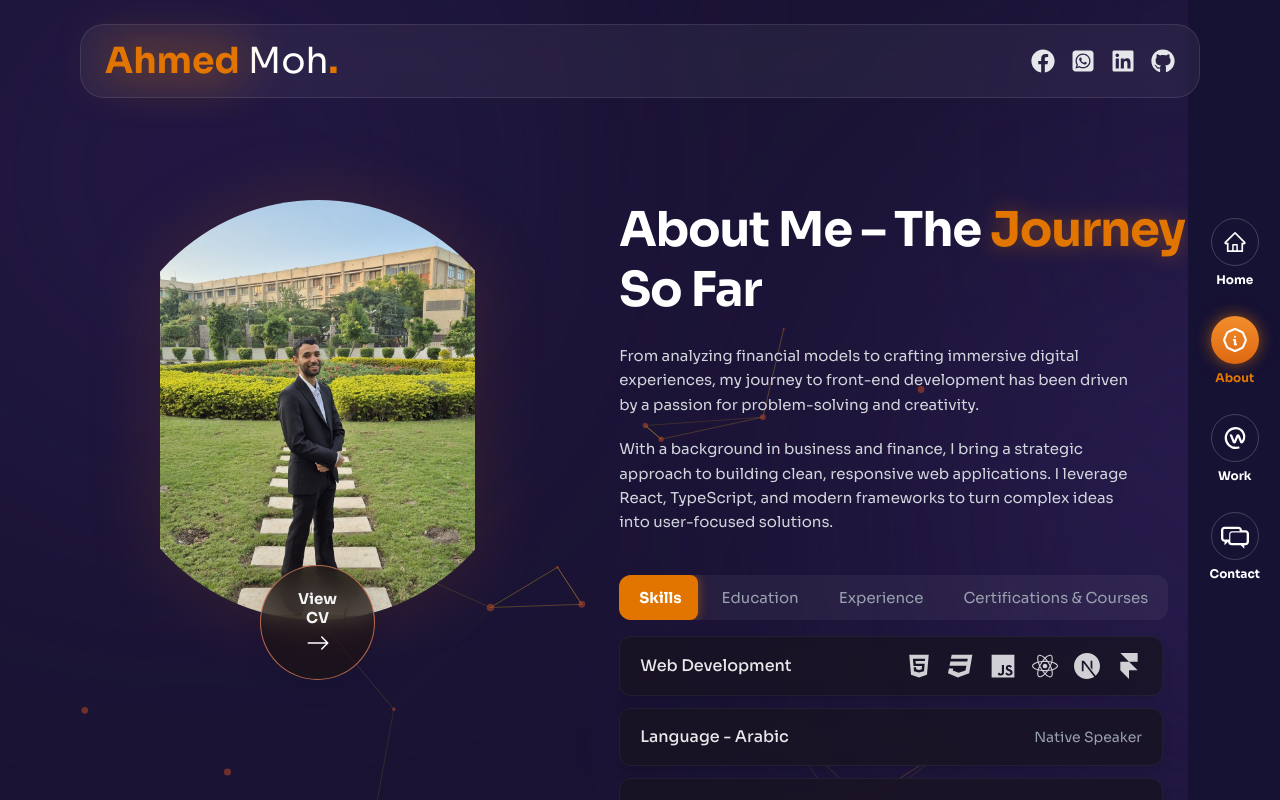
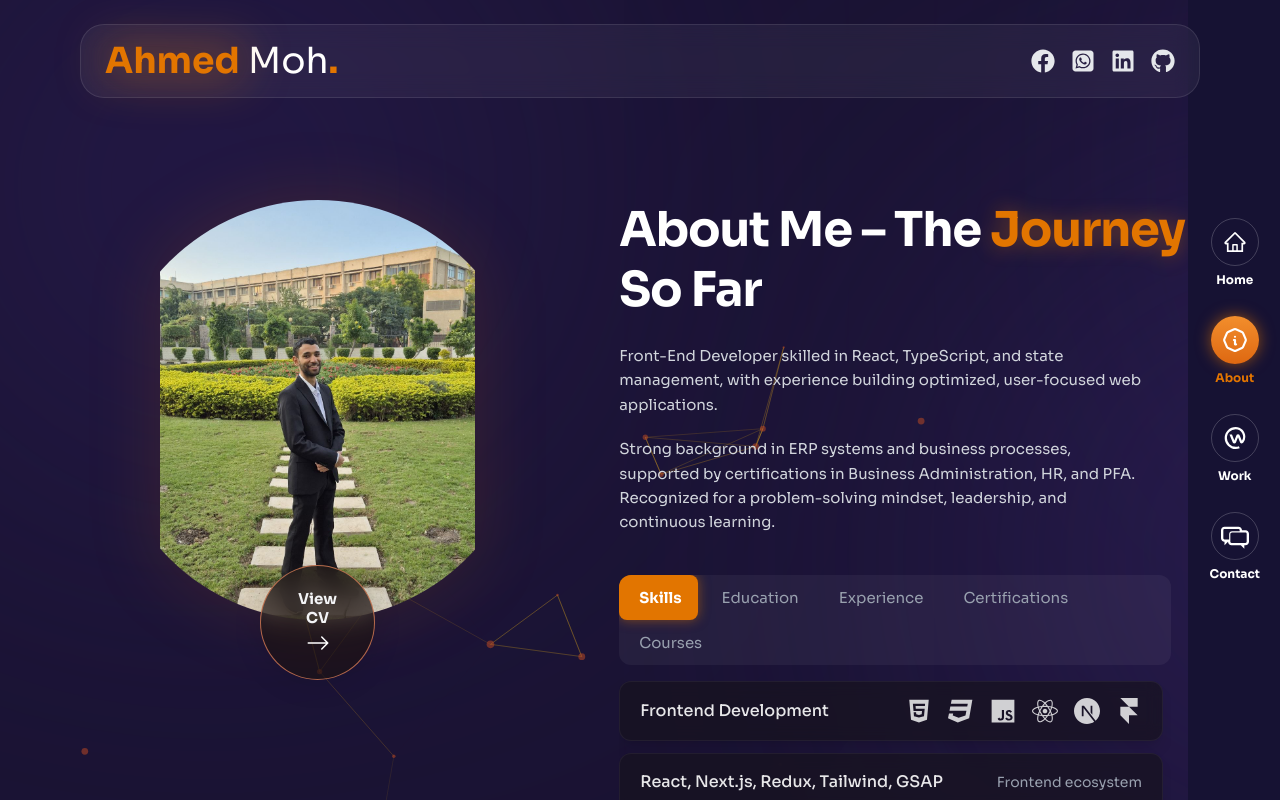
Before and after one commit to AhmedMohO/Ahmed-Portfolio, a Next.js app: page /about in a window 1280 px wide. Shown: the top 800 px of the page. Built offline with nearby package versions, Linux system fonts and the light colour scheme.

Commit message:
refactor SlideTaps component for improved state management and layout; update About page content for clarity and accuracy, including job titles and descriptions

```diff
--- a/src/components/UI/SlideTaps.tsx
+++ b/src/components/UI/SlideTaps.tsx
@@ -24,8 +24,18 @@ export default memo(function SlideTaps() {
 		height: number;
 	}>({ left: 0, width: 0, top: 0, height: 0 });
 	const [activeTab, setActiveTab] = useState(0);
-	const [position, setPosition] = useState({ width: 0, left: 0, top: 0, height: 0 });
-	const [currentPosition, setCurrentPosition] = useState({ width: 0, left: 0, top: 0, height: 0 });
+	const [position, setPosition] = useState({
+		width: 0,
+		left: 0,
+		top: 0,
+		height: 0,
+	});
+	const [currentPosition, setCurrentPosition] = useState({
+		width: 0,
+		left: 0,
+		top: 0,
+		height: 0,
+	});
 
 	useEffect(() => {
 		prevLeftPositionRef.current = position.left;
@@ -139,7 +149,7 @@ export default memo(function SlideTaps() {
 											{item.icons.map((icon, idx) => (
 												<div
 													key={idx}
-													className="text-[26px] text-white/80 hover:text-[var(--main-color)] transition-colors">
+													className="text-[26px] text-white/80 hover:text-white transition-colors">
 													{icon}
 												</div>
 											))}
@@ -160,7 +170,7 @@ const aboutData: TabData[] = [
 		title: "skills",
 		info: [
 			{
-				title: "Web Development",
+				title: "Frontend Development",
 				icons: [
 					<FaHtml5 key="html5" />,
 					<FaCss3 key="css3" />,
@@ -171,12 +181,24 @@ const aboutData: TabData[] = [
 				],
 			},
 			{
+				title: "React, Next.js, Redux, Tailwind, GSAP",
+				stage: "Frontend ecosystem",
+			},
+			// {
+			// 	title: "Node.js, REST APIs, GraphQL, MongoDB",
+			// 	stage: "Backend & Data",
+			// },
+			// {
+			// 	title: "Git, Docker, Vercel",
+			// 	stage: "DevOps & Platforms",
+			// },
+			{
 				title: "Language - Arabic",
 				stage: "Native Speaker",
 			},
 			{
 				title: "Language - English",
-				stage: "Highly Proficient (B2 English)",
+				stage: "C1",
 			},
 		],
 	},
@@ -189,7 +211,7 @@ const aboutData: TabData[] = [
 			},
 			{
 				title: "Bachelor of Commerce",
-				stage: "Graduated With Honor Degree",
+				stage: "Graduated with highest Honors.",
 			},
 		],
 	},
@@ -197,53 +219,70 @@ const aboutData: TabData[] = [
 		title: "experience",
 		info: [
 			{
-				title: "Meshwark Project (Public Transportation Tracker)",
-				stage: "Aug 2025 - Aug 2025",
+				title: "Zakham Company (Front-End Developer)",
+				stage: "Sep 2025 - May 2026",
 			},
 			{
-				title: "E-Commerce Website for Digital Gift Cards",
+				title: "ITI - Professional Training Program (Open Source Track)",
+				stage: "Nov 2025 - Present",
+			},
+			{
+				title: "Meshwark - Public Transportation Tracker",
+				stage: "Aug 2025",
+			},
+			{
+				title: "E-Commerce Website - Digital Gift Cards",
 				stage: "Mar 2025 - Apr 2025",
 			},
 			{
-				title: "Awwards Website",
-				stage: "Jan 2025 - Feb 2025",
-			},
-			{
-				title: "Eshada Energy Website",
-				stage: "Jan 2023 - Feb 2023",
-			},
-			{
-				title: "Working in Egyptian Information Technology Foundation (INFC)",
+				title: "Egyptian Information Technology Foundation (INFC)",
 				stage: "Apr 2022 - Sep 2024",
 			},
 		],
 	},
 	{
-		title: "Certifications & Courses",
+		title: "Certifications",
 		info: [
 			{
-				title: "Front End (React Track)",
-				stage: "July 2025 - Sep 2025",
+				title: "MongoDB Associate Developer Node.js",
+				stage: "2025",
 			},
 			{
-				title: "IELTS Course",
-				stage: "Apr 2025 - Jun 2025 ",
+				title: "ITI - Front-End React Training",
+				stage: "Jul 2025 - Sep 2025",
 			},
 			{
-				title: "React JS & Next JS",
-				stage: "Feb 2024 - Feb 2025",
+				title: "IELTS - Infinity Academy",
+				stage: "Apr 2025 - Jun 2025",
 			},
 			{
-				title: "Internal Core Competency Certification IC3",
+				title: "PFA and ERP Software Systems",
+				stage: "Sep 2024 - Oct 2024",
+			},
+			{
+				title: "Electronic Accounting",
+				stage: "Sep 2023 - Dec 2023",
+			},
+			{
+				title: "Internal Core Competency Certification (IC3)",
 				stage: "Aug 2023 - Oct 2023",
 			},
 			{
 				title: "Human Resources & Business Administration",
 				stage: "Jun 2023 - Aug 2023",
 			},
+		],
+	},
+	{
+		title: "Courses",
+		info: [
 			{
-				title: "Front-End",
-				stage: "Feb 2022 - Jun 2023 ",
+				title: "React JS & Next JS - Udemy",
+				stage: "Feb 2024 - Feb 2025",
+			},
+			{
+				title: "Front-End Developer - Elzero Web School",
+				stage: "Feb 2022 - Jun 2023",
 			},
 		],
 	},
--- a/src/pages/about/index.tsx
+++ b/src/pages/about/index.tsx
@@ -37,6 +37,7 @@ export default function About() {
 								src="/photo_2026-04-17_22-36-17.jpg"
 								alt="Ahmed Moh."
 								fill
+								sizes="(max-width: 768px) 100vw, (max-width: 1200px) 50vw, 33vw"
 								className="object-contain drop-shadow-[0_0_35px_rgba(226,117,0,0.15)] mix-blend-screen mix-blend-lighten z-10 rounded-full"
 								priority
 							/>
@@ -69,15 +70,13 @@ export default function About() {
 						</h1>
 						<div className="text-gray-300 text-sm md:text-[15px] leading-relaxed flex flex-col gap-5 max-lg:text-center md:max-w-[90%]">
 							<p>
-								From analyzing financial models to crafting immersive digital
-								experiences, my journey to front-end development has been driven
-								by a passion for problem-solving and creativity.
+								Front-End Developer skilled in React, TypeScript, and state management, with experience
+								building optimized, user-focused web applications.
 							</p>
 							<p>
-								With a background in business and finance, I bring a strategic
-								approach to building clean, responsive web applications. I
-								leverage React, TypeScript, and modern frameworks to turn
-								complex ideas into user-focused solutions.
+								Strong background in ERP systems and business processes, supported by certifications
+								in Business Administration, HR, and PFA. Recognized for a problem-solving mindset,
+								leadership, and continuous learning.
 							</p>
 						</div>
 
```
Also changed, not shown: 1 other file (tests, documents, lock files or other folders).
